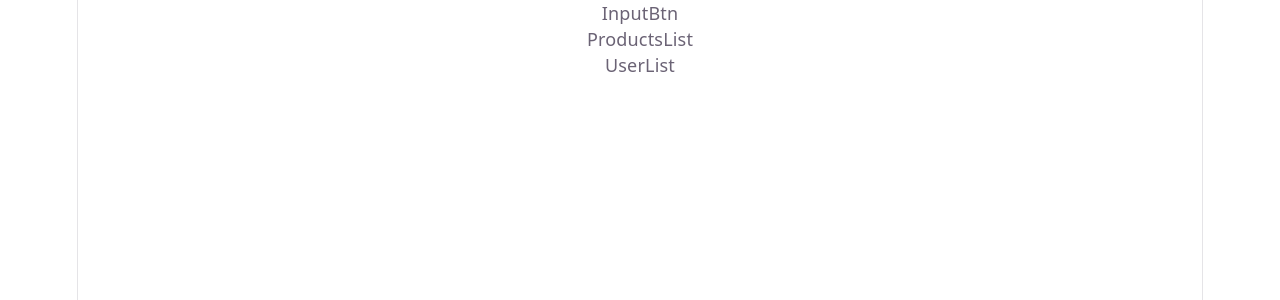
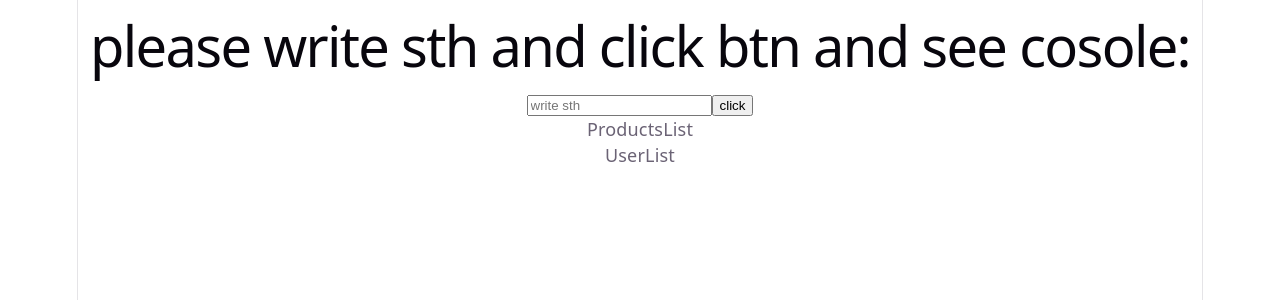
Before and after one commit to Maryam-777/my-basic-react-projects, a React (Vite) app: page / in a window 1280 px wide. Shown: the top 300 px of the page. Built offline with nearby package versions, Linux system fonts and the light colour scheme.

Commit message:
input btn created

```diff
--- a/src/App.jsx
+++ b/src/App.jsx
@@ -50,7 +50,7 @@ function App() {
   ];
   return (
     <>
-      <InputBtn  />
+      <InputBtn title="please write sth and click btn and see cosole:" />
       <ProductsList items={products} />
       <UserList items={users} />
     </>
--- a/src/components/InputBtn.jsx
+++ b/src/components/InputBtn.jsx
@@ -1,8 +1,17 @@
 //import React from 'react'
 
-const InputBtn = () => {
+import { useState } from "react"
+
+const InputBtn = ({title}) => {
+    const[inputValue,setValue]=useState("");
   return (
-    <div>InputBtn</div>
+    <div>
+        <h1>{title}</h1>
+        <div>
+            <input type="text" placeholder="write sth" onChange={(e)=>setValue(e.target.value)} />
+            <button onClick={()=>console.log(inputValue)}>click</button>
+        </div>
+    </div>
   )
 }
 export default InputBtn
```
